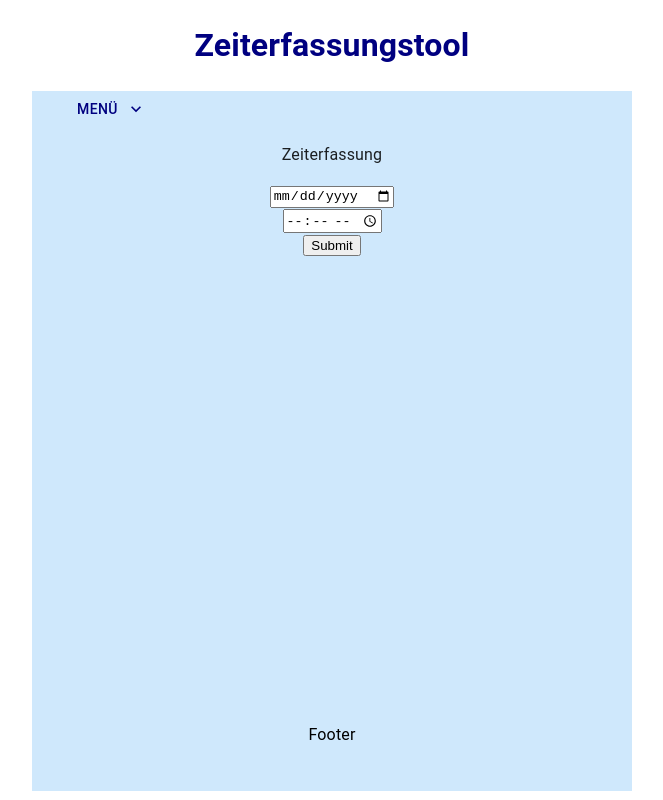
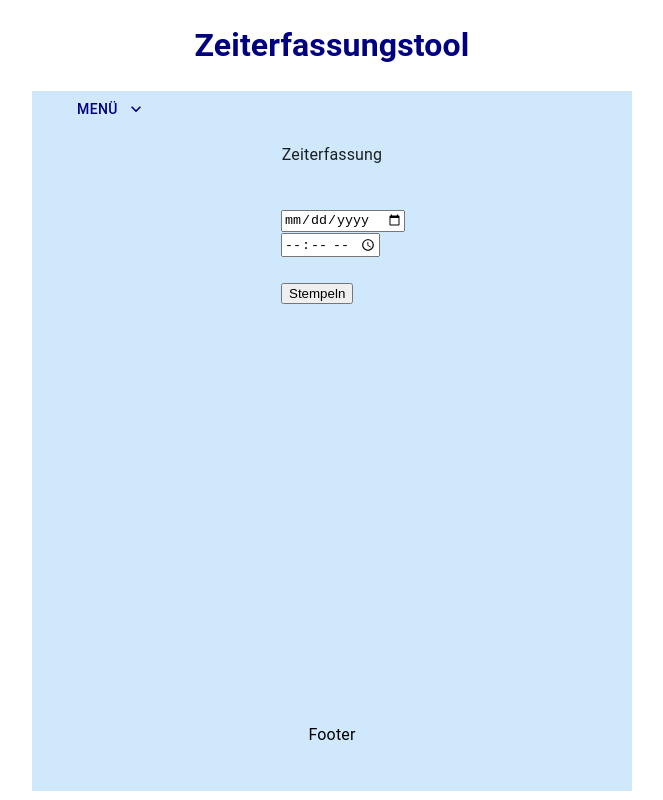
Before and after one commit to nmlkc/stempeluhr, a React (Create React App) app: page /zeiterfassung in a window 1280 px wide. Shown: the whole page, without its empty margins (308-971 px from the left). Built offline with nearby package versions, Linux system fonts and the light colour scheme.

Commit message:
sdfgsadf

```diff
--- /dev/null
+++ b/src/seiten/Zeiterfassung.css
@@ -0,0 +1,7 @@
+form {
+
+    display: block;
+    text-align: left;
+    margin-left: 225px;
+
+}
--- a/src/seiten/Zeiterfassung.js
+++ b/src/seiten/Zeiterfassung.js
@@ -3,6 +3,7 @@ import CssBaseline from '@mui/material/CssBaseline';
 import Container from '@mui/material/Container';
 import Navigation from '../container/Navigation/Navigation';
 import Footline from '../container/Footline/Footline';
+import './Zeiterfassung.css'
 
 function Zeiterfassung() {
     return (
@@ -11,14 +12,16 @@ function Zeiterfassung() {
         <Container maxWidth="sm"sx={{ bgcolor: '#cfe8fc', height: 600 }}>
             <Navigation />
                 <p>Zeiterfassung</p>
+                <br/>
                     <form>
                         <label>
 
                         <input type="date" name='date' />
                         <br/>
+
                         <input type="time" name='time'/>
-                        <br/>
-                        <input type="submit" value="Submit" />
+                        <br/><br/>
+                        <input type="submit" value="Stempeln" />
 
                         </label>
 
```
